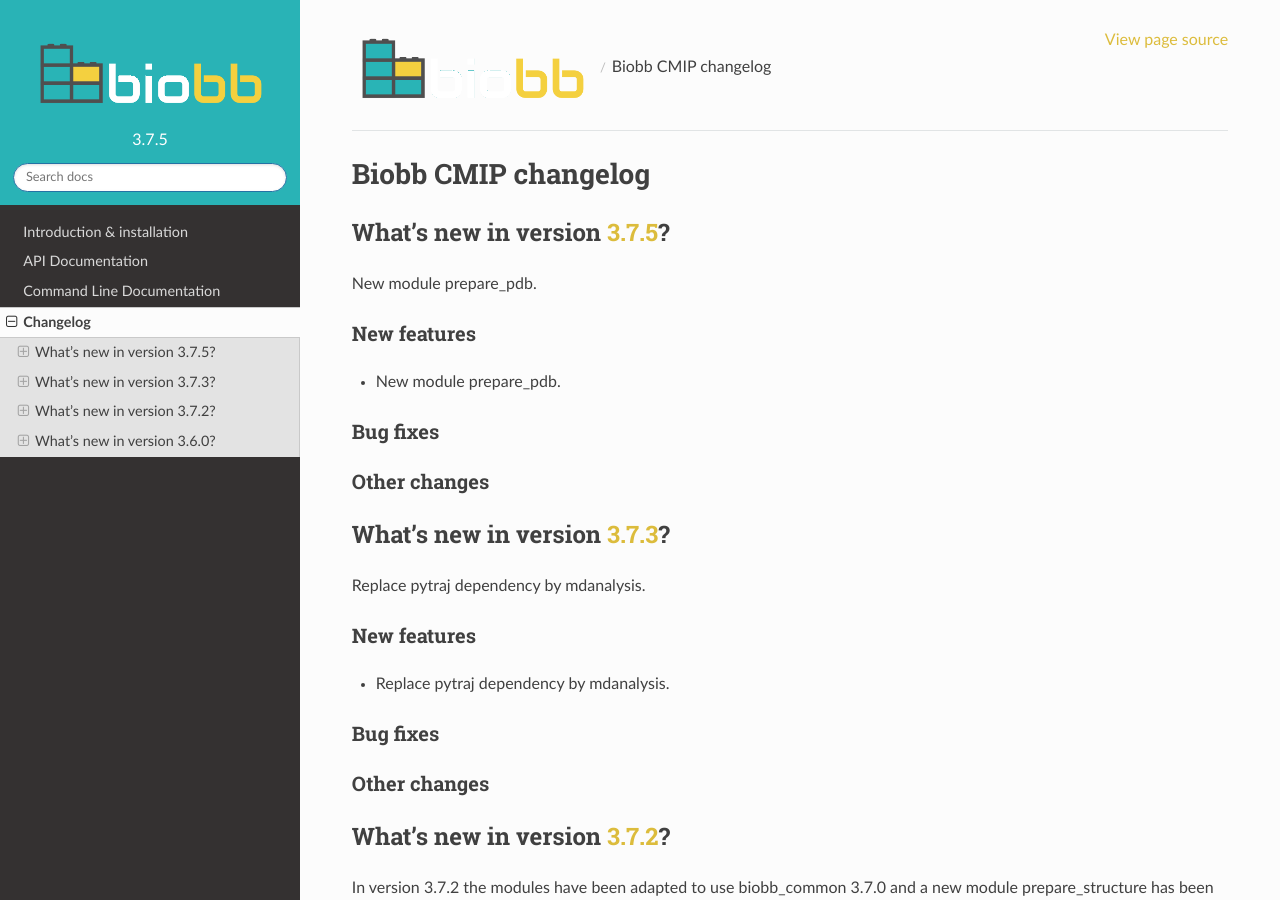
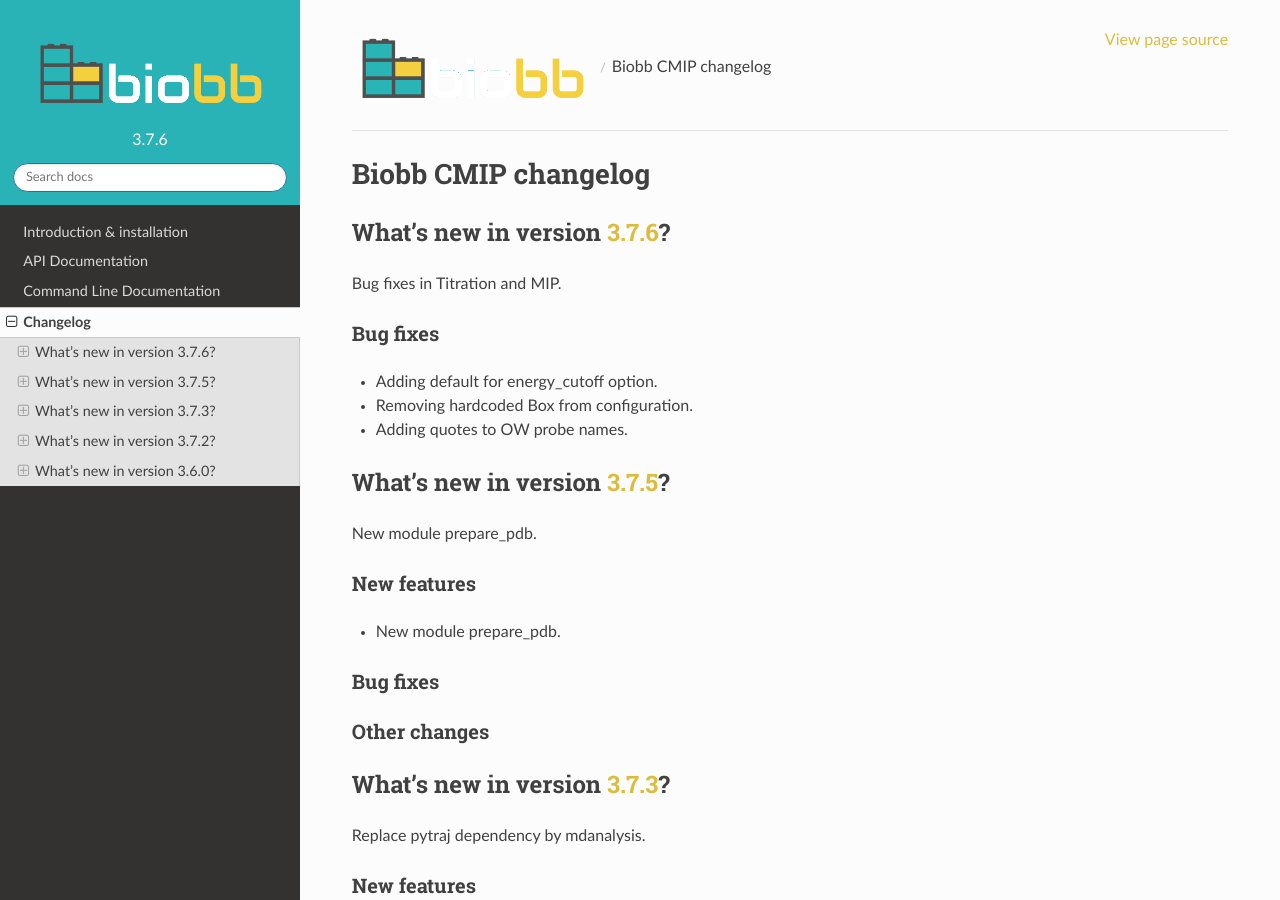
Before and after one commit to bioexcel/biobb_cmip, a Sphinx documentation site: the page built from biobb_cmip/docs/source/change_log.md, in a window 1280 px wide and 900 px high. Built offline with Sphinx 7.4.7 and the Read the Docs theme 2.0.0, drawn with Linux system fonts in a browser that asks for light colours.

Commit message:
Bug Fixes

```diff
--- a/biobb_cmip/docs/source/change_log.md
+++ b/biobb_cmip/docs/source/change_log.md
@@ -1,4 +1,13 @@
 # Biobb CMIP changelog
+
+## What's new in version [3.7.6](https://github.com/bioexcel/biobb_cmip/releases/tag/3.7.6)?
+Bug fixes in Titration and MIP.
+
+### Bug fixes
+
+* Adding default for energy_cutoff option.
+* Removing hardcoded Box from configuration.
+* Adding quotes to OW probe names.
 
 ## What's new in version [3.7.5](https://github.com/bioexcel/biobb_cmip/releases/tag/3.7.5)?
 New module prepare_pdb.
--- a/biobb_cmip/docs/source/conf.py
+++ b/biobb_cmip/docs/source/conf.py
@@ -75,9 +75,9 @@ author = u'Bioexcel Project'
 # built documents.
 #
 # The short X.Y version.
-version = u'3.7.5'
+version = u'3.7.6'
 # The full version, including alpha/beta/rc tags.
-release = u'3.7.5'
+release = u'3.7.6'
 
 # The language for content autogenerated by Sphinx. Refer to documentation
 # for a list of supported languages.
--- a/biobb_cmip/docs/source/schema.html
+++ b/biobb_cmip/docs/source/schema.html
@@ -10,7 +10,7 @@
   "applicationSubCategory": "http://www.edamontology.org/topic_3892",
   "citation": "https://www.nature.com/articles/s41597-019-0177-4",
   "license": "https://www.apache.org/licenses/LICENSE-2.0",
-  "softwareVersion": "3.7.5",
+  "softwareVersion": "3.7.6",
   "applicationSuite": "BioBB BioExcel Building Blocks",
   "codeRepository": "https://github.com/bioexcel/biobb_cmip",
   "isAccessibleForFree": "True",
--- a/setup.py
+++ b/setup.py
@@ -5,7 +5,7 @@ with open("README.md", "r") as fh:
 
 setuptools.setup(
     name="biobb_cmip",
-    version="3.7.5",
+    version="3.7.6",
     author="Biobb developers",
     author_email="pau.andrio@bsc.es",
     description="biobb_cmip is the Biobb module collection to compute classical molecular interaction potentials.",
@@ -19,7 +19,7 @@ setuptools.setup(
     },
     packages=setuptools.find_packages(exclude=['docs', 'test']),
     include_package_data=True,
-    install_requires=['biobb_common==3.7.0', 'mdanalysis==2.0.0', 'biobb_structure_checking==3.9.9'],
+    install_requires=['biobb_common==3.7.0', 'mdanalysis==2.0.0', 'biobb_structure_checking==3.9.10'],
     python_requires='==3.7.*',
     entry_points={
         "console_scripts": [
```
Also changed, not shown: README.md (+5 -5 lines), biobb_cmip/docs/source/readme.md (+5 -5 lines), 1 other file.
